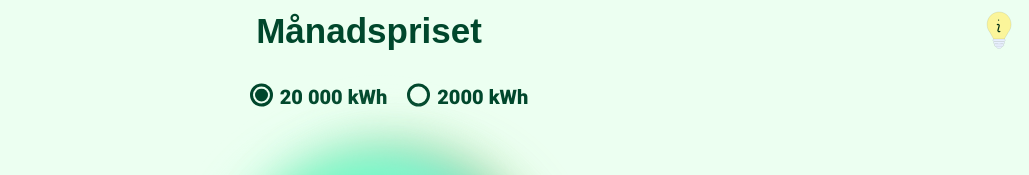
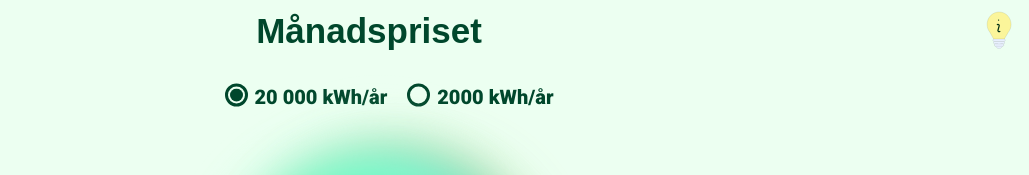
Before and after one commit to csobr/elende, a SvelteKit app: page / in a window 1280 px wide. Shown: the top 175 px of the page, without its empty margins (251-1280 px from the left). Built offline with nearby package versions, Linux system fonts and the light colour scheme; a web font is replaced by a local one.

Commit message:
Update text

```diff
--- a/src/routes/+page.svelte
+++ b/src/routes/+page.svelte
@@ -94,7 +94,7 @@
             bind:group={$hours}
             on:change={() => handleInputChange()}
           />
-          <span>{text} kWh</span></label
+          <span>{text} kWh/år</span></label
         >
       {/each}
     </div>
```
